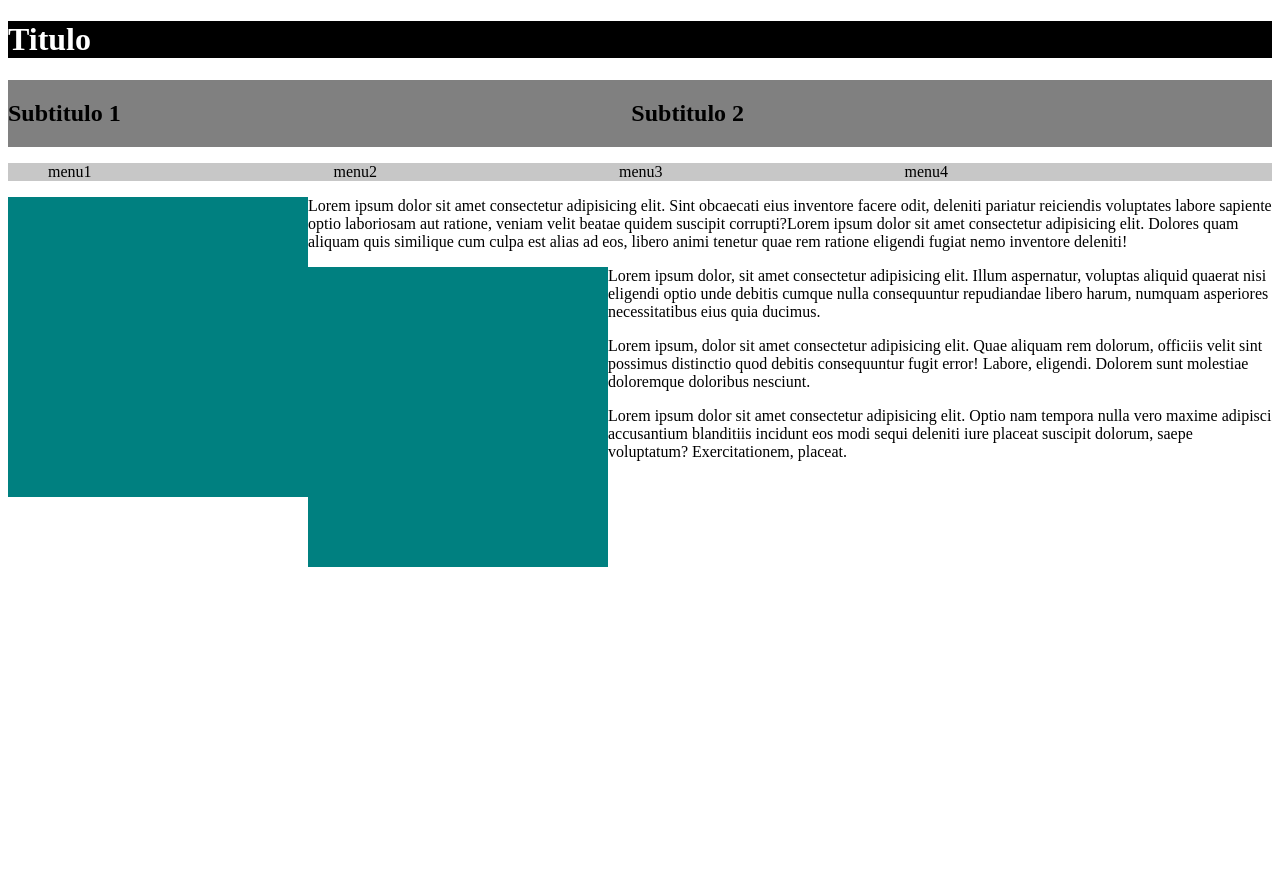
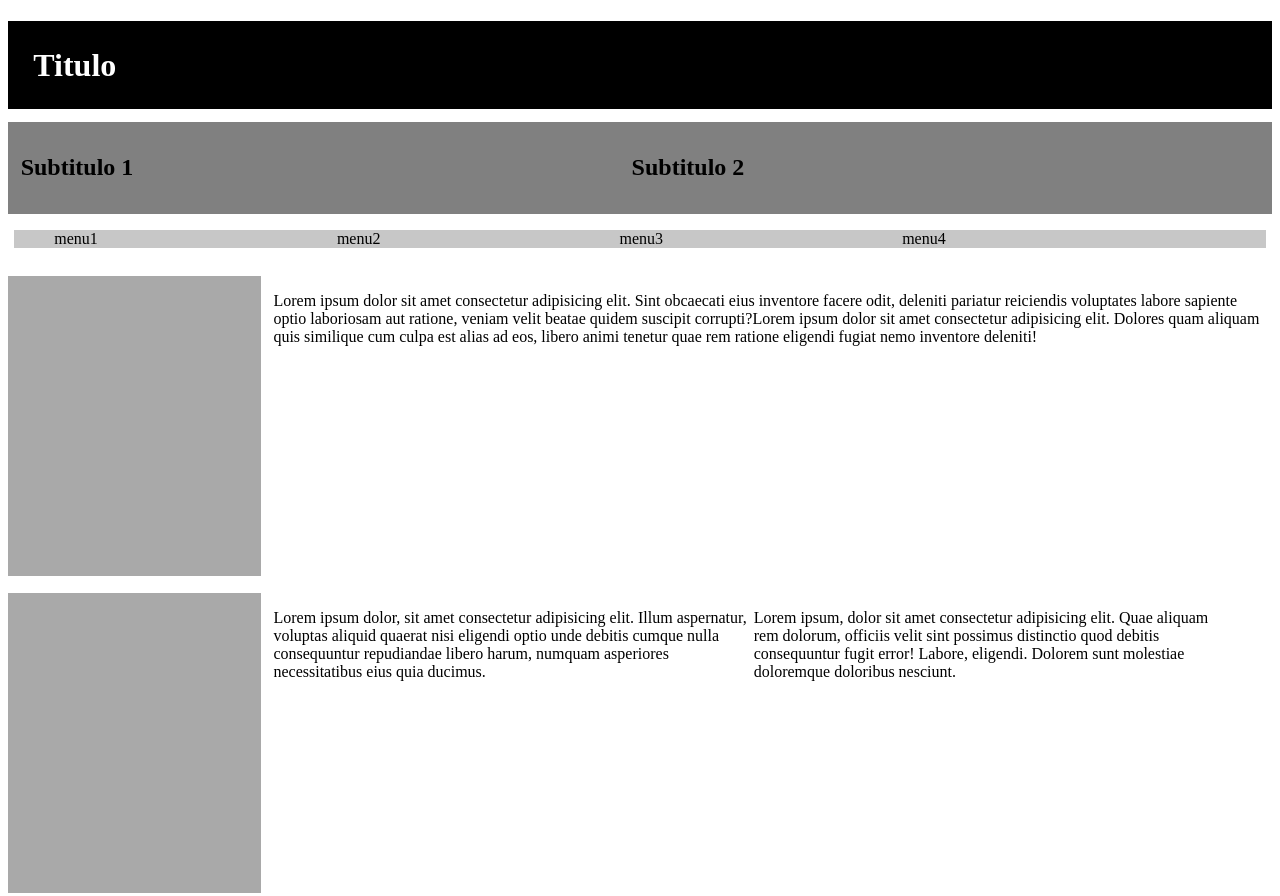
Before and after one commit to walid243/walid.abdullah.7e5-m04, a plain HTML site: page Ej05CSS.html in a window 1280 px wide. Shown: the top 896 px of the page. Before the commit the page ends 800 px from the top, so only its background shows below. Drawn offline with Linux system fonts and the light colour scheme.

Commit message:
Ejercicios con index 12/12

```diff
--- a/CSS/Style4.css
+++ b/CSS/Style4.css
@@ -1,6 +1,3 @@
-*{
-    border: 1px solid black;
-}
 .primer {
     background-color: blue;
     float: left;
@@ -8,16 +5,19 @@
     width: 150px;
 }
 .p1{
-    float: left;
+display: block;
 }
 .p2{
+    margin-top: 5%;
+    width: 85%;
+}
 
-}
 .tercero{
     background-color: blue;
     height: 150px;
     width: 150px;
     float: right;
+    margin-top: -7%;
 
 }
 .cuarto{
--- a/CSS/Style5.css
+++ b/CSS/Style5.css
@@ -1,29 +1,58 @@
+/**{*/
+/*    border: 1px solid black;*/
+/*}*/
 h1{
     background-color: black;
     color: white;
+    padding: 2%;
+    margin-bottom: 1%;
 }
 header div {
     background-color: grey;
+    padding: 1%;
 }
 h2{
     display: inline-block;
     width: 49%;
 
+
 }
 nav{
+    margin: 0.5%;
+
     background-color: rgb(199, 199, 199);
+}
+ul{
+
 }
 ul li {
     display: inline-block;
     width: 23%;
 }
+
+main section{
+    display: inline-block;
+    margin-top: 1%;
+}
 .b{
+    margin-right: 1%;
     height: 300px;
-    width: 300px;
-    background-color: teal;
+    width: 20%;
+    background-color: darkgrey;
     float: left;
 }
-.b1 .b3{
+.b2{
+    float: left;
+    width: 79%;
+}
 
-
+.b4, .b5{
+    float: left;
+    width: 38%;
 }
+footer{
+    margin-top: 2%;
+    padding: 2%;
+    background-color: darkgrey;
+    float: left;
+}
```
Also changed, not shown: Ej04CSS.html (+2 -1 lines), index.html (+8 -2 lines).
